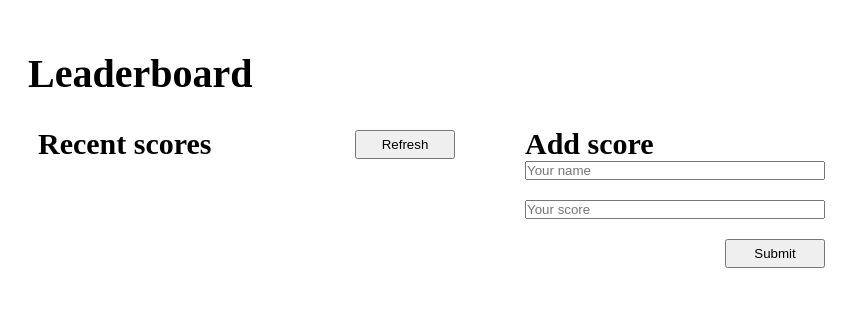
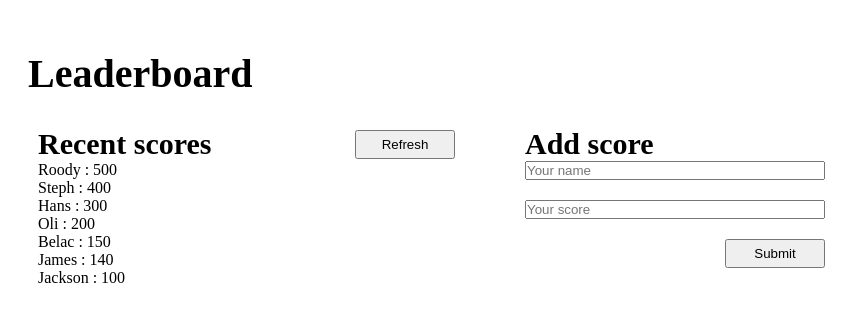
Before and after one commit to kensteph/leaderboard, a website built with webpack: page src/template.html in a window 1280 px wide. Shown: the whole page, without its empty margins (150-1006 px from the left). Built offline with nearby package versions, Linux system fonts and the light colour scheme.

Commit message:
Add some static data.

```diff
--- a/src/template.html
+++ b/src/template.html
@@ -16,7 +16,15 @@
         <article class="section__header">
           <span class="title__section">Recent scores</span> <button type="button" id="Refresh">Refresh</button>
         </article>
-        <ul class="scores__list" id="scores__list"></ul>
+        <ul class="scores__list" id="scores__list">
+          <li>Roody : 500</li>
+          <li>Steph : 400</li>
+          <li>Hans : 300</li>
+          <li>Oli : 200</li>
+          <li>Belac : 150</li>
+          <li>James : 140</li>
+          <li>Jackson : 100</li>
+        </ul>
       </section>
       <section class="add_score_section">
         <article class="section__header">
```
